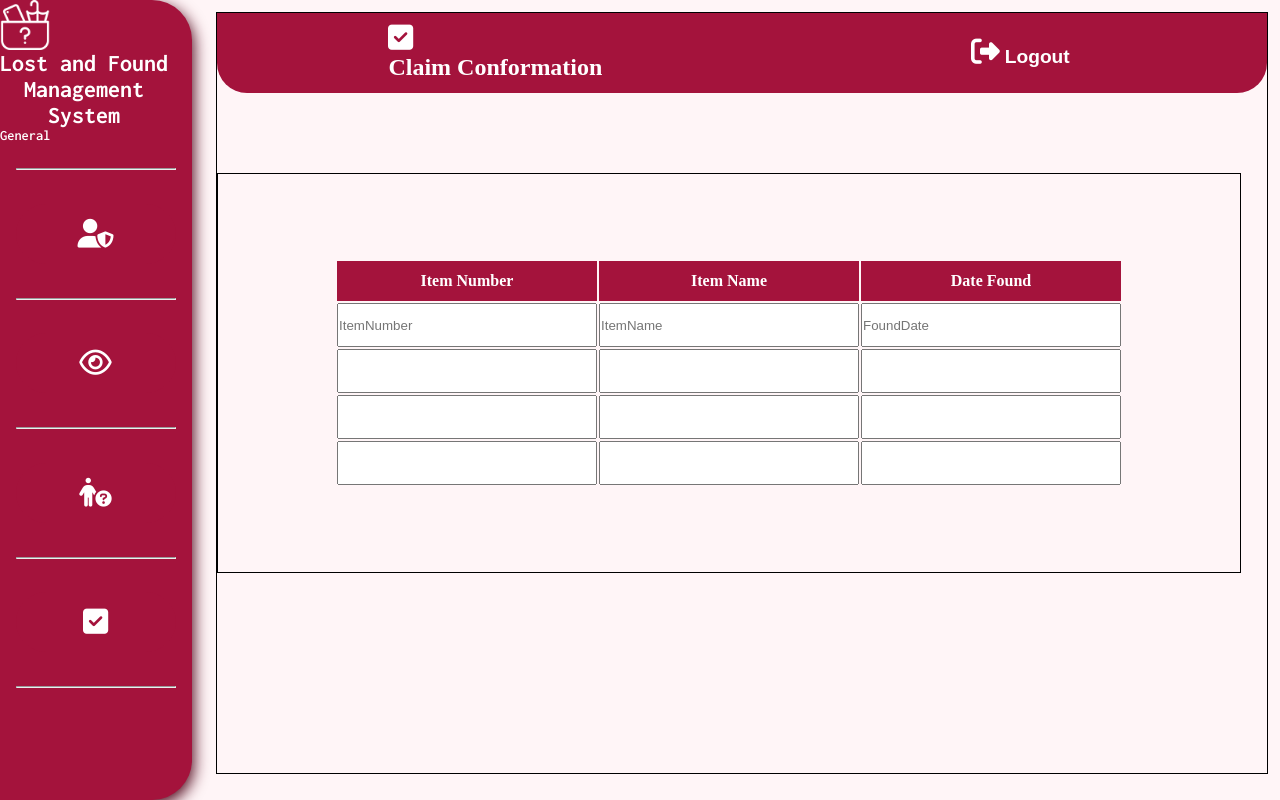
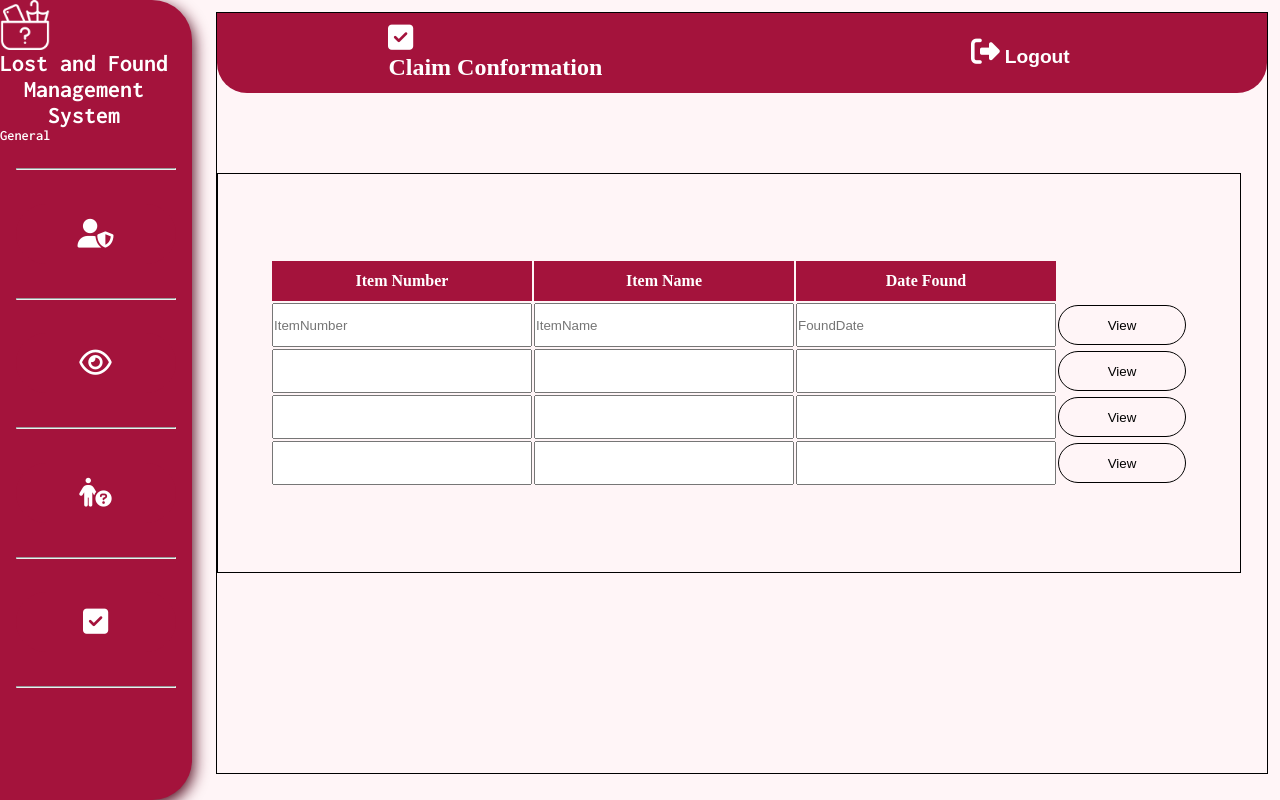
Before and after one commit to MarkRyuo/Lost-And-Found-Management-System, a PHP site: page /ClaimConformation/ClaimConformation.html in a window 1280 px wide. Run offline with PHP 8.4, Linux system fonts and the light colour scheme.

Commit message:
update here

```diff
--- a/ClaimConformation/ClaimConformation.css
+++ b/ClaimConformation/ClaimConformation.css
@@ -117,3 +117,13 @@ body {
   width: 20vw;
   height: 5vh;
 }
+
+.sec-Table td #view {
+  /* background-color: aqua; */
+  border: 1px solid black;
+
+  width: 10vw;
+  height: 5vh;
+
+  border-radius: 20px;
+}
--- a/ClaimConformation/ClaimConformation.html
+++ b/ClaimConformation/ClaimConformation.html
@@ -90,7 +90,7 @@
             <td><input type="text" placeholder="ItemNumber"></td>
             <td><input type="text" placeholder="ItemName"></td>
             <td><input type="text" placeholder="FoundDate"></td>
-            <!-- <td><button>View</button></td> this is Pilot -->
+            <td><button id="view">View</button></td>
           </tr>
 
           <!-- 2nd table  -->
@@ -98,6 +98,7 @@
             <td><input type="text"></td>
             <td><input type="text"></td>
             <td><input type="text"></td>
+            <td><button id="view">View</button></td>
           </tr>
 
           <!-- 3rd Table -->
@@ -105,6 +106,7 @@
             <td><input type="text"></td>
             <td><input type="text"></td>
             <td><input type="text"></td>
+            <td><button id="view">View</button></td>
           </tr>
 
           <!-- 4th Table -->
@@ -112,6 +114,7 @@
             <td><input type="text"></td>
             <td><input type="text"></td>
             <td><input type="text"></td>
+            <td><button id="view">View</button></td>
           </tr>
 
         </table>
```
